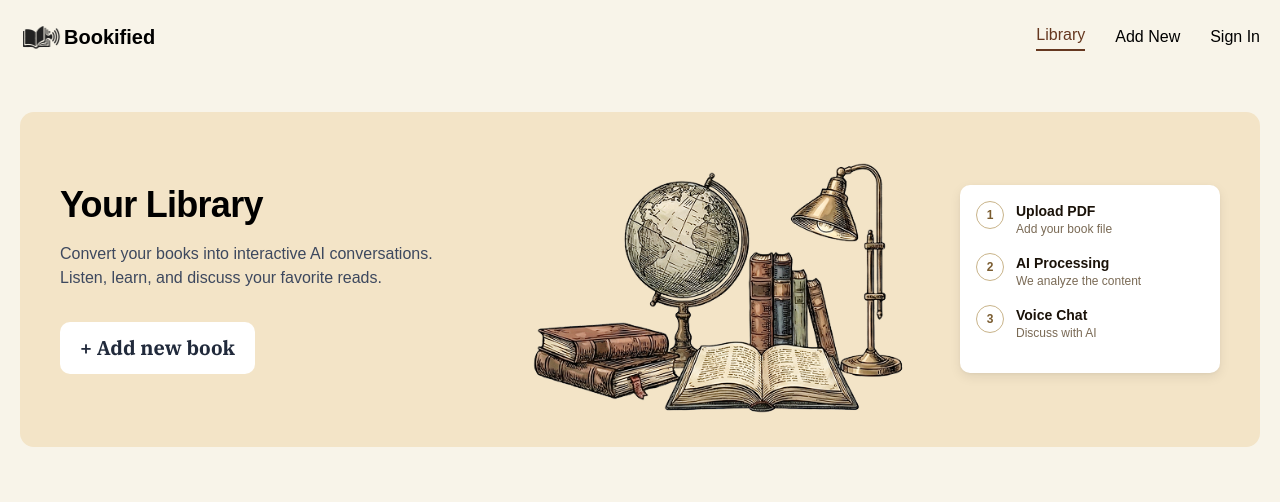
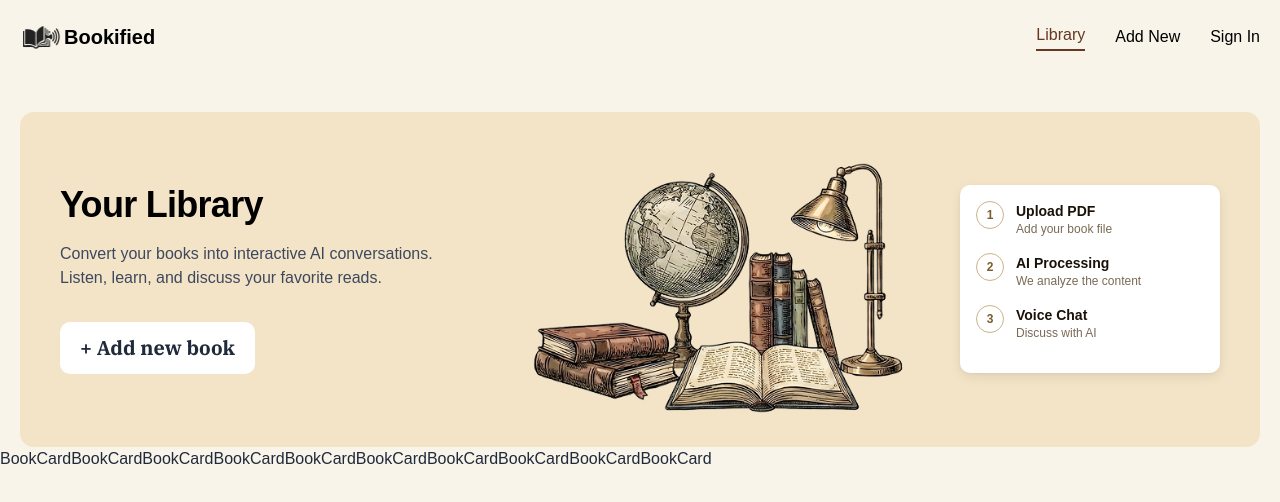
Before and after one commit to Kafoor-Nimas/Bookiefied, a Next.js app: page / in a window 1280 px wide. Shown: the top 502 px of the page. Built offline with nearby package versions, Linux system fonts and the light colour scheme; no server answers; a web font is replaced by a local one.

Commit message:
Add BookCard component and sampleBooks data for homepage display

```diff
--- a/app/page.tsx
+++ b/app/page.tsx
@@ -1,10 +1,24 @@
+import BookCard from "@/components/BookCard";
 import HeroSection from "@/components/HeroSection";
+import { sampleBooks } from "@/lib/constants";
 import React from "react";
 
 const page = () => {
   return (
     <div>
       <HeroSection />
+
+      <div className="library-hero-grid">
+        {sampleBooks.map((book) => (
+          <BookCard
+            key={book._id}
+            title={book.title}
+            author={book.author}
+            coverURL={book.coverURL}
+            slug={book.slug}
+          />
+        ))}
+      </div>
     </div>
   );
 };
--- /dev/null
+++ b/components/BookCard.tsx
@@ -0,0 +1,11 @@
+import { BookCardProps } from '@/type'
+import Link from 'next/link'
+import React from 'react'
+
+const BookCard = ({title,author,coverURL,slug}:BookCardProps) => {
+  return (
+    <Link href={`/books/${slug}`}>BookCard</Link>
+  )
+}
+
+export default BookCard
--- /dev/null
+++ b/lib/constants.ts
@@ -0,0 +1,168 @@
+// Brand color - used in JS files where CSS variables aren't available
+export const BRAND_COLOR = '#212a3b'; // Dark blue-gray
+export const BRAND_COLOR_HOVER = '#3d485e'; // Medium blue-gray
+
+// Sample books for the homepage (using Open Library covers)
+export const sampleBooks = [
+    {
+        _id: '1',
+        title: 'Clean Code',
+        author: 'Robert Cecil Martin',
+        slug: 'clean-code',
+        coverURL: 'https://covers.openlibrary.org/b/isbn/9780132350884-L.jpg',
+        coverColor: '#f8f4e9',
+    },
+    {
+        _id: '2',
+        title: 'JavaScript: The Definitive Guide',
+        author: 'David Flanagan',
+        slug: 'javascript-the-definitive-guide',
+        coverURL: 'https://covers.openlibrary.org/b/isbn/9780596805524-L.jpg',
+        coverColor: '#f8f4e9',
+    },
+    {
+        _id: '3',
+        title: 'Brave New World',
+        author: 'Aldous Huxley',
+        slug: 'brave-new-world',
+        coverURL: 'https://covers.openlibrary.org/b/isbn/9780060850524-L.jpg',
+        coverColor: '#f8f4e9',
+    },
+    {
+        _id: '4',
+        title: 'Rich Dad Poor Dad',
+        author: 'Robert Kiyosaki',
+        slug: 'rich-dad-poor-dad',
+        coverURL: 'https://covers.openlibrary.org/b/isbn/9781612680194-L.jpg',
+        coverColor: '#f8f4e9',
+    },
+    {
+        _id: '5',
+        title: 'Deep Work',
+        author: 'Cal Newport',
+        slug: 'deep-work',
+        coverURL: 'https://covers.openlibrary.org/b/isbn/9781455586691-L.jpg',
+        coverColor: '#f8f4e9',
+    },
+    {
+        _id: '6',
+        title: 'How to Win Friends and Influence People',
+        author: 'Dale Carnegie',
+        slug: 'how-to-win-friends-and-influence-people',
+        coverURL: 'https://covers.openlibrary.org/b/isbn/9780671027032-L.jpg',
+        coverColor: '#f8f4e9',
+    },
+    {
+        _id: '7',
+        title: 'The Power of Habit',
+        author: 'Charles Duhigg',
+        slug: 'the-power-of-habit',
+        coverURL: 'https://covers.openlibrary.org/b/isbn/9781400069286-L.jpg',
+        coverColor: '#f8f4e9',
+    },
+    {
+        _id: '8',
+        title: 'Atomic Habits',
+        author: 'James Clear',
+        slug: 'atomic-habits',
+        coverURL: 'https://covers.openlibrary.org/b/isbn/9780735211292-L.jpg',
+        coverColor: '#f8f4e9',
+    },
+    {
+        _id: '9',
+        title: 'The Courage to Be Disliked',
+        author: 'Fumitake Koga & Ichiro Kishimi',
+        slug: 'the-courage-to-be-disliked',
+        coverURL: 'https://covers.openlibrary.org/b/isbn/9781501197274-L.jpg',
+        coverColor: '#f8f4e9',
+    },
+    {
+        _id: '10',
+        title: '1984',
+        author: 'George Orwell',
+        slug: '1984',
+        coverURL: 'https://covers.openlibrary.org/b/isbn/9780451524935-L.jpg',
+        coverColor: '#f8f4e9',
+    },
+];
+
+// File validation helpers
+export const MAX_FILE_SIZE = 50 * 1024 * 1024; // 50MB
+export const ACCEPTED_PDF_TYPES = ['application/pdf'];
+export const MAX_IMAGE_SIZE = 10 * 1024 * 1024; // 10MB
+export const ACCEPTED_IMAGE_TYPES = ['image/jpeg', 'image/jpg', 'image/png', 'image/webp'];
+
+// Pre-configured VAPI assistant ID (hardcoded for this app)
+export const ASSISTANT_ID = process.env.NEXT_PUBLIC_ASSISTANT_ID!;
+
+// 11Labs Voice IDs - Optimized for conversational AI
+// Voices selected for natural, engaging book conversations
+export const voiceOptions = {
+    // Male voices
+    dave: { id: 'CYw3kZ02Hs0563khs1Fj', name: 'Dave', description: 'Young male, British-Essex, casual & conversational' },
+    daniel: { id: 'onwK4e9ZLuTAKqWW03F9', name: 'Daniel', description: 'Middle-aged male, British, authoritative but warm' },
+    chris: { id: 'iP95p4xoKVk53GoZ742B', name: 'Chris', description: 'Male, casual & easy-going' },
+    // Female voices
+    rachel: { id: '21m00Tcm4TlvDq8ikWAM', name: 'Rachel', description: 'Young female, American, calm & clear' },
+    sarah: { id: 'EXAVITQu4vr4xnSDxMaL', name: 'Sarah', description: 'Young female, American, soft & approachable' },
+};
+
+// Voice categories for the selector UI
+export const voiceCategories = {
+    male: ['dave', 'daniel', 'chris'],
+    female: ['rachel', 'sarah'],
+};
+
+// Default voice
+export const DEFAULT_VOICE = 'rachel';
+
+// ElevenLabs voice settings optimized for conversational AI
+export const VOICE_SETTINGS = {
+    stability: 0.45, // Lower for more emotional, dynamic delivery (0.30-0.50 is natural)
+    similarityBoost: 0.75, // Enhances clarity without distortion
+    style: 0, // Keep at 0 for conversational AI (higher = more latency, less stable)
+    useSpeakerBoost: true, // Improves voice quality
+    speed: 1.0, // Natural conversation speed
+};
+
+// VAPI configuration for natural conversation
+// NOTE: These settings should be configured in the VAPI Dashboard for the assistant
+// They are kept here for reference and documentation purposes
+export const VAPI_DASHBOARD_CONFIG = {
+    // Turn-taking settings
+    startSpeakingPlan: {
+        smartEndpointingEnabled: true,
+        waitSeconds: 0.4,
+    },
+    stopSpeakingPlan: {
+        numWords: 2,
+        voiceSeconds: 0.2,
+        backoffSeconds: 1.0,
+    },
+    // Timing settings
+    silenceTimeoutSeconds: 30,
+    responseDelaySeconds: 0.4,
+    llmRequestDelaySeconds: 0.1,
+    // Conversation features
+    backgroundDenoisingEnabled: true,
+    backchannelingEnabled: true,
+    fillerInjectionEnabled: false,
+};
+
+// Clerk appearance overrides - Warm Literary Style
+// Note: Tailwind requires static class names at build time, so we hardcode color values here
+export const CLERK_AUTH_APPEARANCE_OVERRIDE = {
+    rootBox: 'mx-auto',
+    card: 'shadow-none border-none rounded-xl bg-transparent',
+    headerTitle: '!text-2xl font-bold text-[#212a3b]',
+    headerSubtitle: '!mt-3 !text-sm text-[#3d485e]',
+    socialButtonsBlockButton:
+        '!border border-[rgba(33,42,59,0.12)] hover:bg-[#212a3b]/10 transition-all h-12 text-lg !rounded-xl shadow-[0_1px_3px_rgba(0,0,0,0.04),0_4px_12px_rgba(0,0,0,0.08)]',
+    socialButtonsBlockButtonText: 'font-medium !text-[#212a3b] !text-lg',
+    formButtonPrimary:
+        'bg-[#212a3b] hover:bg-[#3d485e] text-white font-medium !border-0 shadow-[0_1px_3px_rgba(0,0,0,0.04),0_4px_12px_rgba(0,0,0,0.08)] normal-case !h-12 !text-lg !rounded-xl',
+    formFieldInput:
+        '!border !border-[rgba(33,42,59,0.12)] !rounded-xl focus:ring-[#212a3b] focus:border-[#212a3b] !h-12 !min-h-12 !text-lg !bg-white shadow-[0_1px_2px_rgba(0,0,0,0.04),0_1px_3px_rgba(0,0,0,0.06)]',
+    formFieldLabel: 'text-[#212a3b] font-medium text-lg',
+    footerActionLink: 'text-[#212a3b] hover:text-[#3d485e] text-base font-medium',
+};
--- /dev/null
+++ b/type.d.ts
@@ -0,0 +1,118 @@
+import { Document, Types } from 'mongoose';
+import { ReactNode } from 'react';
+import { Control, FieldPath, FieldValues } from 'react-hook-form';
+import { LucideIcon } from 'lucide-react';
+import z from 'zod';
+import { UploadSchema } from '@/lib/zod';
+
+// ============================================
+// DATABASE MODELS
+// ============================================
+
+export interface IBook extends Document {
+    _id: string;
+    clerkId: string;
+    title: string;
+    slug: string;
+    author: string;
+    persona?: string;
+    fileURL: string;
+    fileBlobKey: string;
+    coverURL: string;
+    coverBlobKey?: string;
+    fileSize: number;
+    totalSegments: number;
+    createdAt: Date;
+    updatedAt: Date;
+}
+
+export interface IBookSegment extends Document {
+    clerkId: string;
+    bookId: Types.ObjectId;
+    content: string;
+    segmentIndex: number;
+    pageNumber?: number;
+    wordCount: number;
+    createdAt: Date;
+    updatedAt: Date;
+}
+
+export interface IVoiceSession extends Document {
+    _id: string;
+    clerkId: string;
+    bookId: Types.ObjectId;
+    startedAt: Date;
+    endedAt?: Date;
+    durationSeconds: number;
+    billingPeriodStart: Date;
+    createdAt: Date;
+    updatedAt: Date;
+}
+
+// ============================================
+// FORM & INPUT TYPES
+// ============================================
+
+export type BookUploadFormValues = z.infer<typeof UploadSchema>;
+
+export interface CreateBook {
+    clerkId: string;
+    title: string;
+    author: string;
+    persona?: string;
+    fileURL: string;
+    fileBlobKey: string;
+    coverURL?: string;
+    coverBlobKey?: string;
+    fileSize: number;
+}
+
+export interface TextSegment {
+    text: string;
+    segmentIndex: number;
+    pageNumber?: number;
+    wordCount: number;
+}
+
+export interface BookCardProps {
+    title: string;
+    author: string;
+    coverURL: string;
+    slug: string;
+}
+
+export interface Messages {
+    role: string;
+    content: string;
+}
+
+export interface ShadowBoxProps {
+    children: ReactNode;
+    className?: string;
+}
+
+export interface VoiceSelectorProps {
+    disabled?: boolean;
+    className?: string;
+    value?: string;
+    onChange: (voiceId: string) => void;
+}
+
+export interface InputFieldProps<T extends FieldValues> {
+    control: Control<T>;
+    name: FieldPath<T>;
+    label: string;
+    placeholder?: string;
+    disabled?: boolean;
+}
+
+export interface FileUploadFieldProps<T extends FieldValues> {
+    control: Control<T>;
+    name: FieldPath<T>;
+    label: string;
+    acceptTypes: string[];
+    disabled?: boolean;
+    icon: LucideIcon;
+    placeholder: string;
+    hint: string;
+}
```
